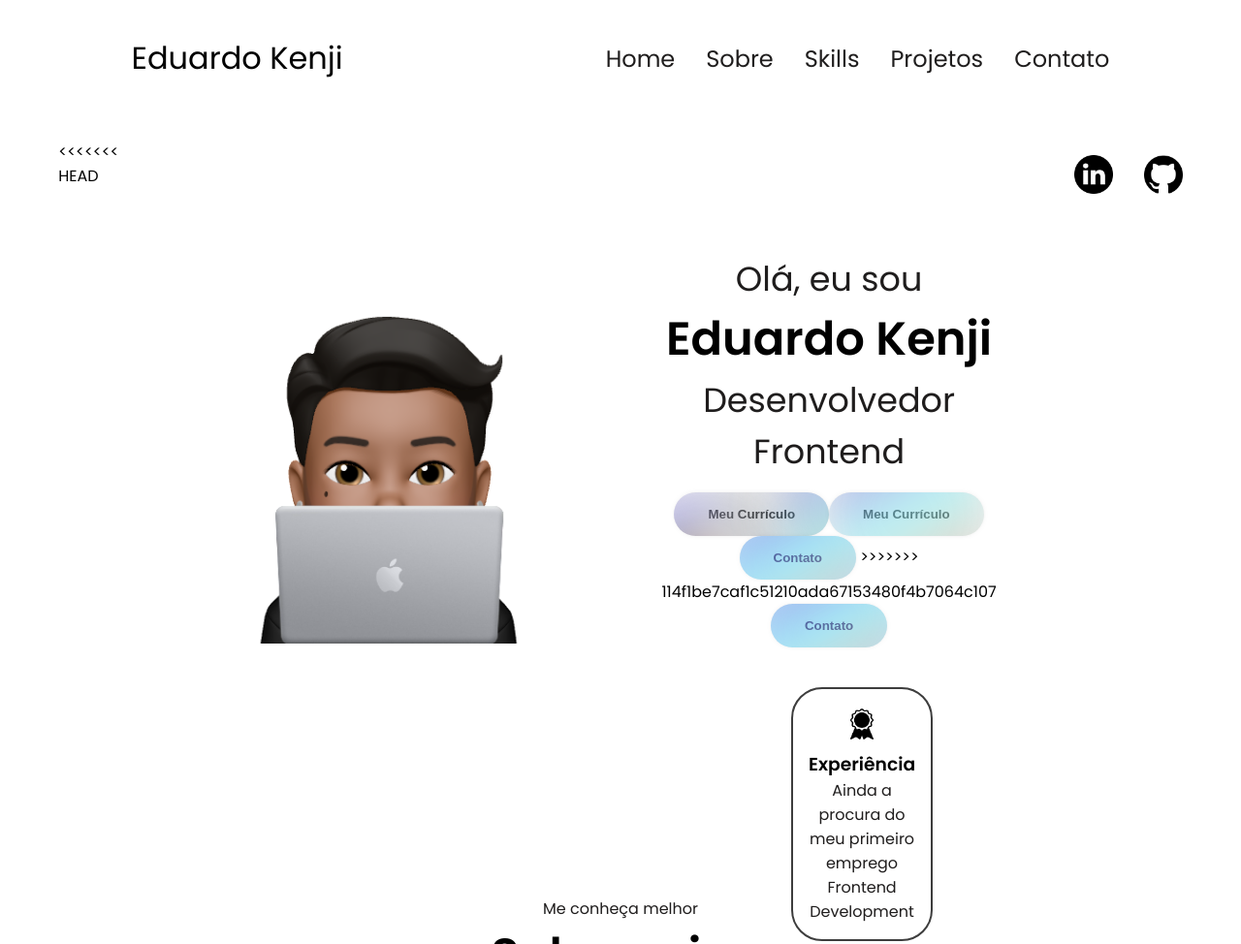
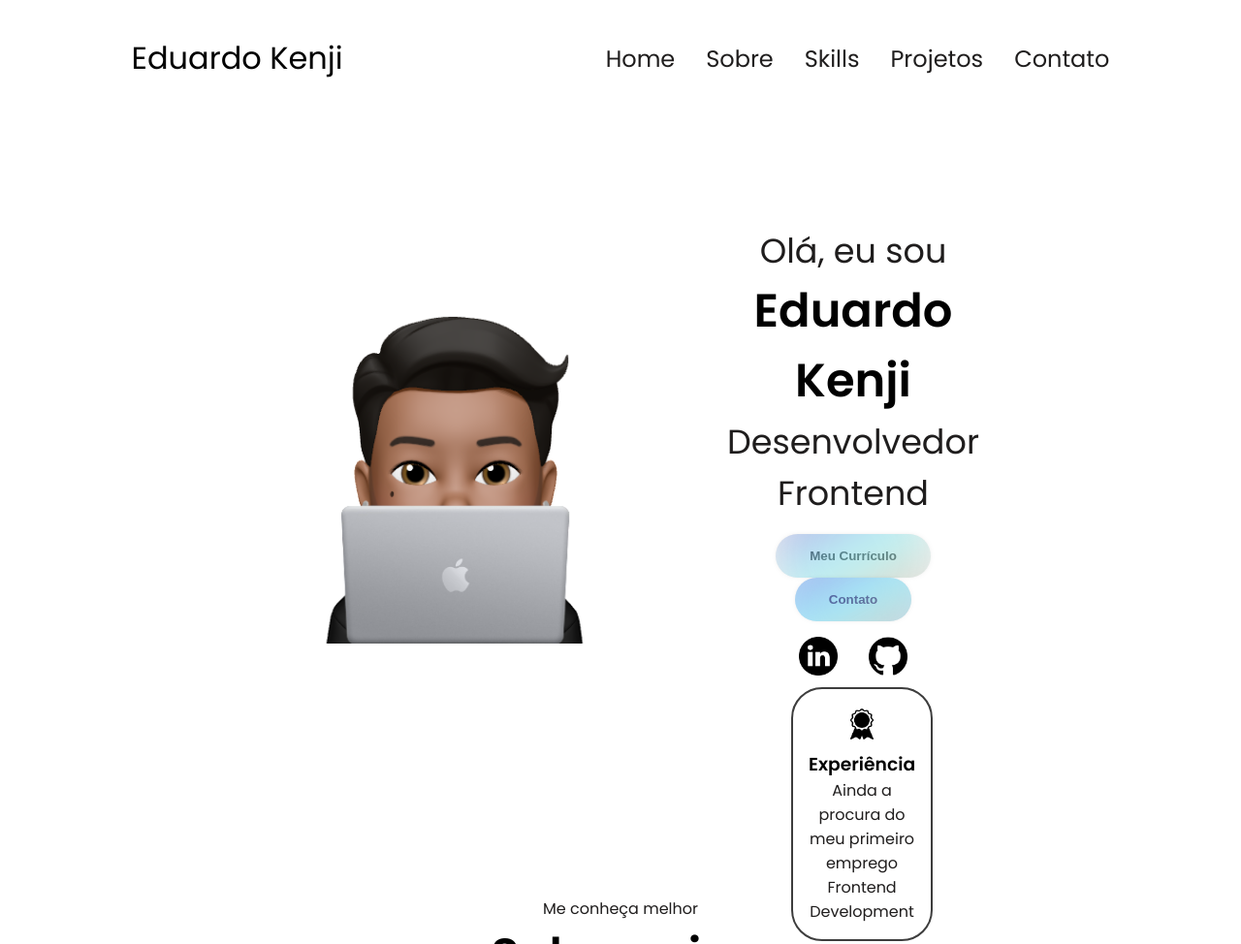
Before and after one commit to Kenjiisok/portfolio, a plain HTML site: page index.html in a window 1280 px wide. Shown: the top 974 px of the page at 97% size. Drawn offline with Linux system fonts and the light colour scheme.

Commit message:
ajuste html

```diff
--- a/index.html
+++ b/index.html
@@ -40,7 +40,6 @@
     </nav>
 
     <section id="profile">
-<<<<<<< HEAD
       <div class="section__pic-container">
         <img src="/assets/emoji/rosto.PNG" alt="foto perfil" />
       </div>
@@ -56,31 +55,6 @@
             Meu Currículo
             <div class="hoverEffect">
               <div></div>
-=======
-        <div class="section__pic-container">
-            <img src="/assets/emoji/rosto.PNG" alt="foto perfil">
-        </div>
-        <div class="section__text">
-            <p class="section__text_p1">Olá, eu sou</p>
-            <h1 class="title">Eduardo Kenji</h1>
-            <p class="section__text__p2">Desenvolvedor Frontend</p>
-            <div class="btn-container">
-                <button class="btn-color-2" onclick="window.open('./assets/curriculo/Curriculo_Eduardo_Kenji_2023.pdf')">
-                    Meu Currículo
-                    <div class="hoverEffect">
-                        <div></div>
-                    </div>
-                </button>
-
-                <button class="btn-color-1" onclick="location.href='./#contact'">
-                    Contato
-                    <div class="hoverEffect">
-                        <div></div>
-                    </div>
-                </button>
-
-
->>>>>>> 114f1be7caf1c51210ada67153480f4b7064c107
             </div>
           </button>
 
```
